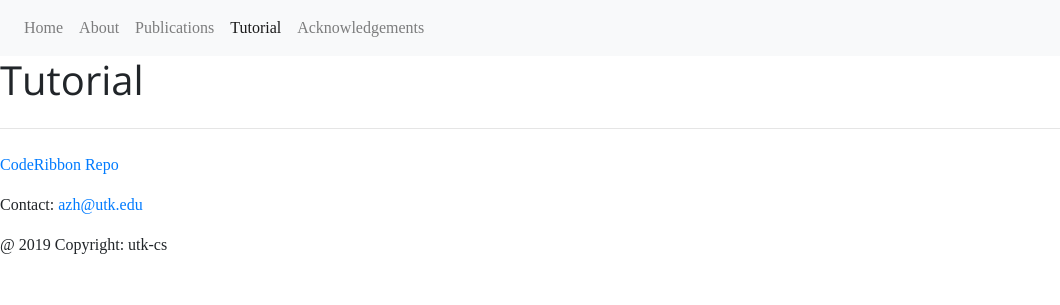
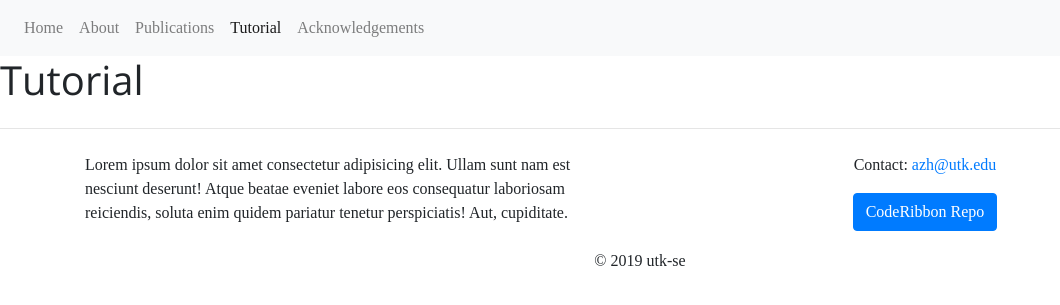
Before and after one commit to CodeRibbon/CodeRibbon, a Jekyll site: the page built from Tutorial.md, in a window 1280 px wide. Shown: the top 305 px of the page, without its empty margins (0-1060 px from the left). Built offline with Jekyll 4.4.1, drawn with Linux system fonts in a browser that asks for light colours.

Commit message:
Updated footer, need to make it sticky to bottom

```diff
--- a/_includes/footer.html
+++ b/_includes/footer.html
@@ -1,6 +1,15 @@
 <hr class="my-4">
-<footer >
-    <p><a href="#">CodeRibbon Repo</a></p>
-    <p>Contact: <a href="mailto: azh@utk.edu">azh@utk.edu</a> </p>
-    <p>@ 2019 Copyright: utk-cs</p>
+<footer class="page-footer">
+    <div class="container">
+        <div class="row">
+            <div class="col">
+                <p>Lorem ipsum dolor sit amet consectetur adipisicing elit. Ullam sunt nam est nesciunt deserunt! Atque beatae eveniet labore eos consequatur laboriosam reiciendis, soluta enim quidem pariatur tenetur perspiciatis! Aut, cupiditate. </p>
+            </div>
+            <div class="col text-center">
+                    <p>Contact: <a href="mailto: azh@utk.edu">azh@utk.edu</a> </p>
+                    <a class="btn btn-primary" role="button" href="#">CodeRibbon Repo</a>
+            </div>
+        </div>
+    </div>
+    <p class="text-center my-2">&copy; 2019 utk-se</p>
 </footer>
```
Also changed, not shown: 5 other files.
